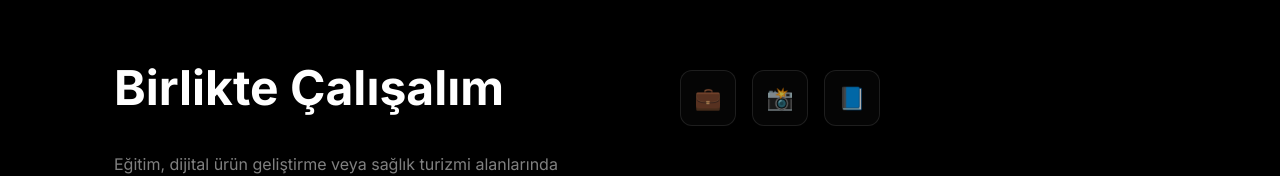
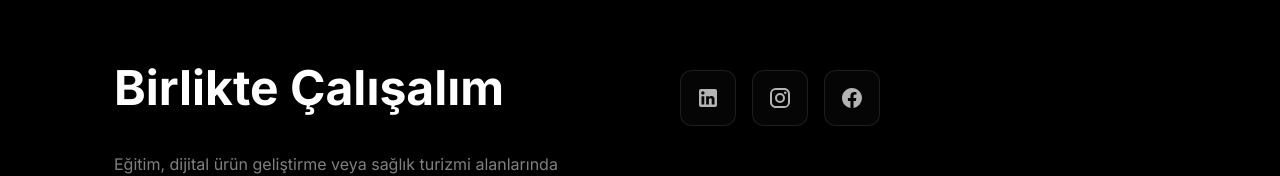
Before and after one commit to farukpatir-glitch/farukpatir-site, a plain HTML site: page index.html in a window 1280 px wide. Shown: the part 3523-3699 px from the top of the page. Drawn offline with Linux system fonts and the light colour scheme.

Commit message:
Sosyal medya ikonları SVG logolarla güncellendi

```diff
--- a/index.html
+++ b/index.html
@@ -1094,11 +1094,26 @@
 
         <div class="social-links fade-in">
           <a href="https://www.linkedin.com/in/faruk-patır-8315132a2/" target="_blank" rel="noopener"
-            class="social-link" title="LinkedIn">💼</a>
+            class="social-link" title="LinkedIn">
+            <svg width="24" height="24" viewBox="0 0 24 24" fill="currentColor">
+              <path
+                d="M19 3a2 2 0 0 1 2 2v14a2 2 0 0 1-2 2H5a2 2 0 0 1-2-2V5a2 2 0 0 1 2-2h14m-.5 15.5v-5.3a3.26 3.26 0 0 0-3.26-3.26c-.85 0-1.84.52-2.32 1.3v-1.11h-2.79v8.37h2.79v-4.93c0-.77.62-1.4 1.39-1.4a1.4 1.4 0 0 1 1.4 1.4v4.93h2.79M6.88 8.56a1.68 1.68 0 0 0 1.68-1.68c0-.93-.75-1.69-1.68-1.69a1.69 1.69 0 0 0-1.69 1.69c0 .93.76 1.68 1.69 1.68m1.39 9.94v-8.37H5.5v8.37h2.77z" />
+            </svg>
+          </a>
           <a href="https://www.instagram.com/patirfaruk/" target="_blank" rel="noopener" class="social-link"
-            title="Instagram">📸</a>
+            title="Instagram">
+            <svg width="24" height="24" viewBox="0 0 24 24" fill="currentColor">
+              <path
+                d="M7.8 2h8.4C19.4 2 22 4.6 22 7.8v8.4a5.8 5.8 0 0 1-5.8 5.8H7.8C4.6 22 2 19.4 2 16.2V7.8A5.8 5.8 0 0 1 7.8 2m-.2 2A3.6 3.6 0 0 0 4 7.6v8.8C4 18.39 5.61 20 7.6 20h8.8a3.6 3.6 0 0 0 3.6-3.6V7.6C20 5.61 18.39 4 16.4 4H7.6m9.65 1.5a1.25 1.25 0 0 1 1.25 1.25A1.25 1.25 0 0 1 17.25 8 1.25 1.25 0 0 1 16 6.75a1.25 1.25 0 0 1 1.25-1.25M12 7a5 5 0 0 1 5 5 5 5 0 0 1-5 5 5 5 0 0 1-5-5 5 5 0 0 1 5-5m0 2a3 3 0 0 0-3 3 3 3 0 0 0 3 3 3 3 0 0 0 3-3 3 3 0 0 0-3-3z" />
+            </svg>
+          </a>
           <a href="https://www.facebook.com/farukpatir" target="_blank" rel="noopener" class="social-link"
-            title="Facebook">📘</a>
+            title="Facebook">
+            <svg width="24" height="24" viewBox="0 0 24 24" fill="currentColor">
+              <path
+                d="M12 2.04C6.5 2.04 2 6.53 2 12.06C2 17.06 5.66 21.21 10.44 21.96V14.96H7.9V12.06H10.44V9.85C10.44 7.34 11.93 5.96 14.22 5.96C15.31 5.96 16.45 6.15 16.45 6.15V8.62H15.19C13.95 8.62 13.56 9.39 13.56 10.18V12.06H16.34L15.89 14.96H13.56V21.96A10 10 0 0 0 22 12.06C22 6.53 17.5 2.04 12 2.04z" />
+            </svg>
+          </a>
         </div>
       </div>
     </div>
```
